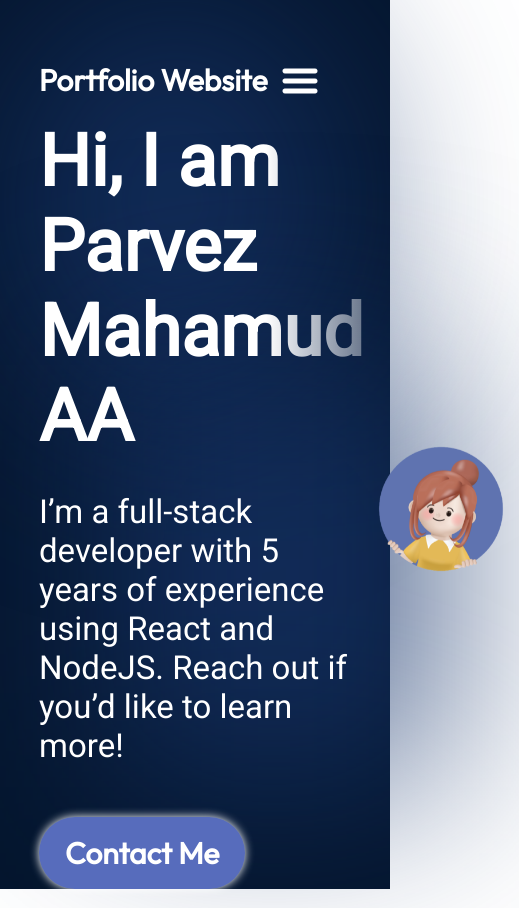
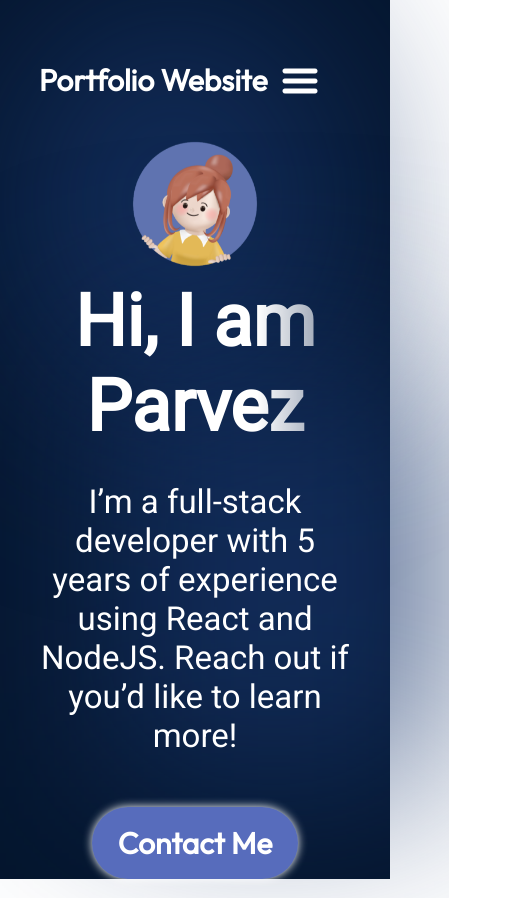
Before and after one commit to ParvezMah/Parvez_React_Portfolio_By_Code_Complete, a React (Vite) app: page / in a window 390 px wide. Shown: the whole page, 519 px wide, since content can reach past the window. Built offline with nearby package versions, Linux system fonts and the light colour scheme.

Commit message:
Hero section responsiveness complete

```diff
--- a/src/Components/Hero/Hero.jsx
+++ b/src/Components/Hero/Hero.jsx
@@ -4,7 +4,7 @@ const Hero = () => {
     return (
         <section className={styles.container}>
             <div className={styles.content}>
-                <h1 className={styles.title}>Hi, I am Parvez Mahamud AA</h1>
+                <h1 className={styles.title}>Hi, I am Parvez</h1>
                 <p className={styles.description}>I’m a full-stack developer with 5 years
 of experience using React and NodeJS.
 Reach out if you’d like to learn more!</p>
--- a/src/Components/Hero/Hero.module.css
+++ b/src/Components/Hero/Hero.module.css
@@ -90,3 +90,14 @@ margin: 5% 10%;
     filter: blur(100px);
     z-index: 0;
 }
+
+@media screen and (max-width: 830px) {
+    .container{
+        flex-direction: column-reverse;
+    }
+
+    .content{
+        align-items: center;
+        text-align: center;
+    }
+}
--- a/src/Components/Navbar/Navbar.module.css
+++ b/src/Components/Navbar/Navbar.module.css
@@ -74,5 +74,4 @@
         z-index: 1;
     }
 
-
 }
```
